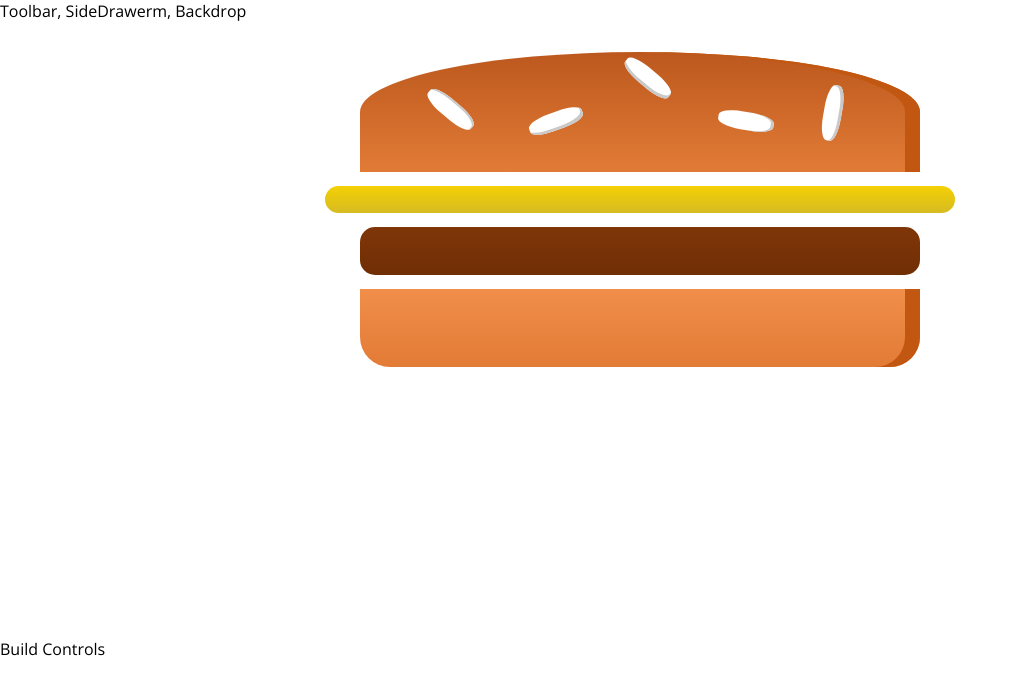
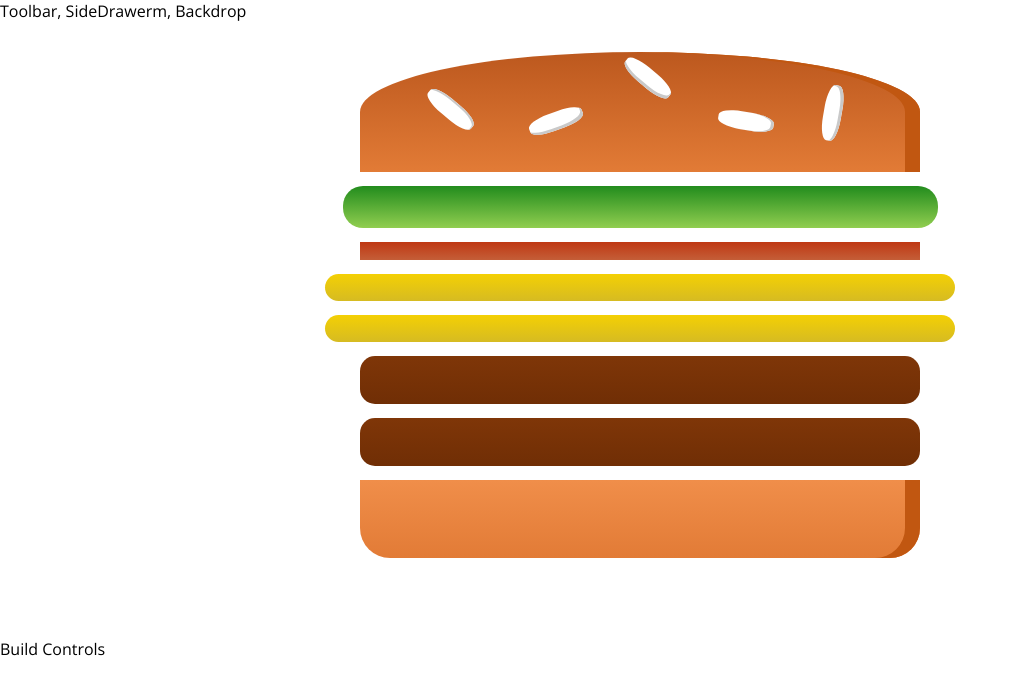
Before and after one commit to lucasgrocha/react-burger-builder, a React (Create React App) app: page / in a window 1280 px wide. Shown: the top 694 px of the page, without its empty margins (0-1018 px from the left). Built offline with nearby package versions, Linux system fonts and the light colour scheme; the HTML template or start-up script is replaced by a standard one.

Commit message:
129. Outputting Burger Ingredients Dynamically

```diff
--- a/src/components/Burger/Burguer.js
+++ b/src/components/Burger/Burguer.js
@@ -3,11 +3,17 @@
 import BurgerIngredient from './BurguerIngredient/BurguerIngredient'
 
 const burger = props => {
+  const transformedIngredients = Object.keys(props.ingredients)
+      .map(igKey => {
+        return [...Array(props.ingredients[igKey])].map((_, i) => {
+          return <BurgerIngredient key={igKey + i} type={igKey} />
+        })
+      })
+
   return(
     <div className={classes.Burger}>
       <BurgerIngredient type='bread-top' />
-      <BurgerIngredient type='cheese' />
-      <BurgerIngredient type='meat' />
+      {transformedIngredients}
       <BurgerIngredient type='bread-bottom' />
     </div>
   )
--- a/src/containers/BurgerBuilder/BurgerBuilder.js
+++ b/src/containers/BurgerBuilder/BurgerBuilder.js
@@ -4,10 +4,24 @@
 import Burguer from '../../components/Burger/Burguer'
 
 class BurgerBuilder extends Component {
+  // constructor(props) {
+  //   super(props)
+  //   this.state = {}
+  // }
+
+  state = {
+    ingredients: {
+      salad: 1,
+      bacon: 1,
+      cheese: 2,
+      meat: 2
+    }
+  }
+
   render() {
     return(
       <Aux>
-        <Burguer />
+        <Burguer ingredients={this.state.ingredients} />
         <div>Build Controls</div>
       </Aux>
     )
```
